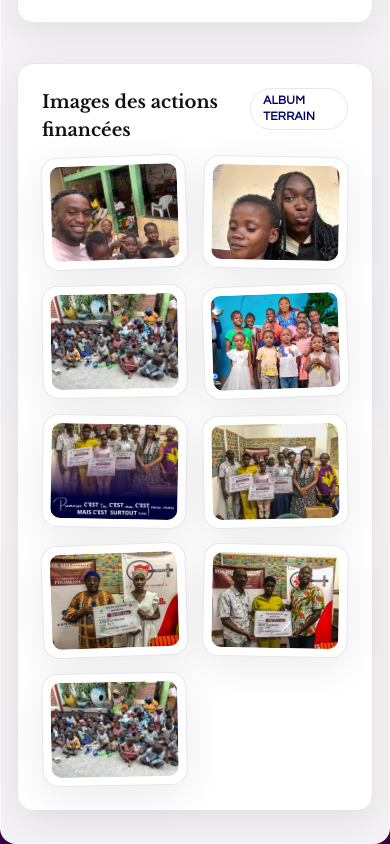
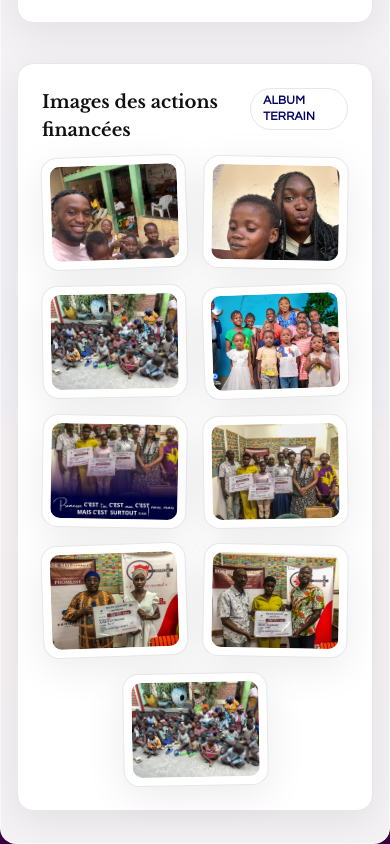
Before and after one commit to angeoo/promesse, a Next.js app: page /contact in a window 390 px wide. Shown: the part 1270-2114 px from the top of the page. Built offline with nearby package versions, Linux system fonts and the light colour scheme; no server answers; the database is empty.

Commit message:
feat: improved media manipulation on admin and front media responsivness

```diff
--- a/app/(site)/actions/page.tsx
+++ b/app/(site)/actions/page.tsx
@@ -26,8 +26,7 @@ const actions = [
 
 export default async function ActionsPage() {
   const mediaBySlot = await listPublishedMediaBySlotIds(
-    ["actions.gallery_field_photo", "actions.gallery_workshop_video", "actions.gallery_impact_chart"],
-    { includeSignedUrl: true, signedUrlExpiresInSeconds: 60 * 60 * 24 }
+    ["actions.gallery_field_photo", "actions.gallery_workshop_video", "actions.gallery_impact_chart"]
   );
 
   const fieldPhotoSrc =
--- a/app/(site)/actualites/page.tsx
+++ b/app/(site)/actualites/page.tsx
@@ -7,8 +7,7 @@ import { listPublishedMediaBySlotIds } from "@/lib/media";
 
 export default async function ActualitesPage() {
   const mediaBySlot = await listPublishedMediaBySlotIds(
-    ["actualites.mission_photo", "actualites.replay_video", "actualites.recent_data_chart"],
-    { includeSignedUrl: true, signedUrlExpiresInSeconds: 60 * 60 * 24 }
+    ["actualites.mission_photo", "actualites.replay_video", "actualites.recent_data_chart"]
   );
   const missionPhotoSrc =
     mediaBySlot["actualites.mission_photo"]?.kind === "image"
--- a/app/(site)/association/page.tsx
+++ b/app/(site)/association/page.tsx
@@ -15,10 +15,7 @@ const missions = [
 const valeurs = ["Amour", "Espoir", "Engagement", "Transparence", "Responsabilité", "Solidarité", "Dignité"];
 
 export default async function AssociationPage() {
-  const mediaBySlot = await listPublishedMediaBySlotIds(["association.president_video"], {
-    includeSignedUrl: true,
-    signedUrlExpiresInSeconds: 60 * 60 * 24
-  });
+  const mediaBySlot = await listPublishedMediaBySlotIds(["association.president_video"]);
   const presidentVideoSrc =
     mediaBySlot["association.president_video"]?.kind === "video"
       ? mediaBySlot["association.president_video"].url
--- a/app/(site)/contact/page.tsx
+++ b/app/(site)/contact/page.tsx
@@ -3,20 +3,32 @@ import { Button } from "@/components/ui/button";
 import { Card } from "@/components/ui/card";
 import { Input } from "@/components/ui/input";
 import { Text, Title } from "@/components/ui/typography";
+import { listPublishedMediaBySlotIds } from "@/lib/media";
 
-const terrainPhotos = [
-  "/dons/terrain/image00001.jpeg",
-  "/dons/terrain/image00002.jpeg",
-  "/dons/terrain/image00003.jpeg",
-  "/dons/terrain/image00004.jpeg",
-  "/dons/terrain/image00005.jpeg",
-  "/dons/terrain/image00006.jpeg",
-  "/dons/terrain/image00007.jpeg",
-  "/dons/terrain/image00008.jpeg",
-  "/dons/terrain/image00009.jpeg"
-];
+const contactAlbumSlots = [
+  { slotId: "contact.album.01", fallbackSrc: "/dons/terrain/image00001.jpeg" },
+  { slotId: "contact.album.02", fallbackSrc: "/dons/terrain/image00002.jpeg" },
+  { slotId: "contact.album.03", fallbackSrc: "/dons/terrain/image00003.jpeg" },
+  { slotId: "contact.album.04", fallbackSrc: "/dons/terrain/image00004.jpeg" },
+  { slotId: "contact.album.05", fallbackSrc: "/dons/terrain/image00005.jpeg" },
+  { slotId: "contact.album.06", fallbackSrc: "/dons/terrain/image00006.jpeg" },
+  { slotId: "contact.album.07", fallbackSrc: "/dons/terrain/image00007.jpeg" },
+  { slotId: "contact.album.08", fallbackSrc: "/dons/terrain/image00008.jpeg" },
+  { slotId: "contact.album.09", fallbackSrc: "/dons/terrain/image00009.jpeg" }
+] as const;
 
-export default function ContactPage() {
+export default async function ContactPage() {
+  const mediaBySlot = await listPublishedMediaBySlotIds(
+    contactAlbumSlots.map((item) => item.slotId)
+  );
+
+  const terrainPhotos = contactAlbumSlots.map((item, index) => ({
+    src:
+      mediaBySlot[item.slotId]?.kind === "image" ? mediaBySlot[item.slotId].url : item.fallbackSrc,
+    alt: `Photo terrain ${index + 1}`
+  }));
+  const isOddCount = terrainPhotos.length % 2 === 1;
+
   return (
     <div className="flex flex-col gap-10">
       <header className="flex flex-col gap-3">
@@ -60,11 +72,14 @@ export default function ContactPage() {
 
       <Card title="Images des actions financées" actions={<Badge tone="secondary">Album terrain</Badge>}>
         <div className="grid grid-cols-2 gap-4 md:grid-cols-3">
-          {terrainPhotos.map((src, index) => (
+          {terrainPhotos.map((photo, index) => (
             <figure
-              key={src}
+              key={photo.alt}
               className={[
                 "group relative overflow-hidden rounded-lg border border-border bg-white p-2 shadow-soft transition duration-300 hover:-translate-y-1 hover:rotate-0 hover:shadow-lg",
+                isOddCount && index === terrainPhotos.length - 1
+                  ? "col-span-2 w-full max-w-[calc((100%-1rem)/2)] justify-self-center md:col-span-1 md:max-w-none md:justify-self-auto"
+                  : "",
                 index % 3 === 0 ? "-rotate-2" : "",
                 index % 3 === 1 ? "rotate-1" : "",
                 index % 3 === 2 ? "-rotate-1" : ""
@@ -72,8 +87,8 @@ export default function ContactPage() {
             >
               <div className="relative aspect-[4/3] w-full overflow-hidden rounded-md">
                 <img
-                  src={src}
-                  alt={`Photo terrain ${index + 1}`}
+                  src={photo.src}
+                  alt={photo.alt}
                   loading="lazy"
                   className="absolute inset-0 h-full w-full object-cover transition duration-500 group-hover:scale-105"
                 />
--- a/app/(site)/page.tsx
+++ b/app/(site)/page.tsx
@@ -20,8 +20,7 @@ export default async function HomePage() {
       "home.gallery_video_main",
       "home.gallery_photo_workshop",
       "home.gallery_infographic"
-    ],
-    { includeSignedUrl: true, signedUrlExpiresInSeconds: 60 * 60 * 24 }
+    ]
   );
 
   const heroSrc =
--- a/app/(site)/partenariats/page.tsx
+++ b/app/(site)/partenariats/page.tsx
@@ -23,8 +23,7 @@ const partenariats = [
 
 export default async function PartenariatsPage() {
   const mediaBySlot = await listPublishedMediaBySlotIds(
-    ["partenariats.case_photo", "partenariats.pitch_video", "partenariats.shared_impact_chart"],
-    { includeSignedUrl: true, signedUrlExpiresInSeconds: 60 * 60 * 24 }
+    ["partenariats.case_photo", "partenariats.pitch_video", "partenariats.shared_impact_chart"]
   );
   const casePhotoSrc =
     mediaBySlot["partenariats.case_photo"]?.kind === "image"
--- a/app/(site)/programmes/page.tsx
+++ b/app/(site)/programmes/page.tsx
@@ -29,8 +29,7 @@ const programmes = [
 
 export default async function ProgrammesPage() {
   const mediaBySlot = await listPublishedMediaBySlotIds(
-    ["programmes.capsule", "programmes.training_photo", "programmes.impact_chart"],
-    { includeSignedUrl: true, signedUrlExpiresInSeconds: 60 * 60 * 24 }
+    ["programmes.capsule", "programmes.training_photo", "programmes.impact_chart"]
   );
 
   const capsuleMedia = mediaBySlot["programmes.capsule"];
--- a/app/(site)/ressources/page.tsx
+++ b/app/(site)/ressources/page.tsx
@@ -18,11 +18,7 @@ export default async function RessourcesPage() {
   let mediaBySlot = {} as Awaited<ReturnType<typeof listPublishedMediaBySlotIds>>;
   try {
     mediaBySlot = await listPublishedMediaBySlotIds(
-      ["ressources.capsule_video", "ressources.health_infographic", "ressources.workshop_gallery"],
-      {
-      includeSignedUrl: true,
-      signedUrlExpiresInSeconds: 60 * 60 * 24
-      }
+      ["ressources.capsule_video", "ressources.health_infographic", "ressources.workshop_gallery"]
     );
   } catch {
     mediaBySlot = {};
--- a/app/(site)/s-engager/page.tsx
+++ b/app/(site)/s-engager/page.tsx
@@ -25,10 +25,7 @@ const options = [
 ];
 
 export default async function SEngagerPage() {
-  const mediaBySlot = await listPublishedMediaBySlotIds(["s-engager.call_video"], {
-    includeSignedUrl: true,
-    signedUrlExpiresInSeconds: 60 * 60 * 24
-  });
+  const mediaBySlot = await listPublishedMediaBySlotIds(["s-engager.call_video"]);
   const callVideoSrc =
     mediaBySlot["s-engager.call_video"]?.kind === "video"
       ? mediaBySlot["s-engager.call_video"].url
--- a/lib/media-slots.ts
+++ b/lib/media-slots.ts
@@ -206,7 +206,25 @@ export const MEDIA_SLOTS: MediaSlot[] = [
     recommendedAspect: "1/1",
     acceptedKinds: ["image"],
     fallback: { kind: "image", tone: "chart", label: "Graphique actions" }
-  }
+  },
+  ...Array.from({ length: 9 }, (_, index) => {
+    const slotIndex = index + 1;
+    const padded = String(slotIndex).padStart(2, "0");
+    return {
+      id: `contact.album.${padded}`,
+      name: `Contact - Album terrain ${slotIndex}`,
+      page: "Contact",
+      description: `Image ${slotIndex} de l'album photo terrain.`,
+      recommendedAspect: "4/3" as const,
+      acceptedKinds: ["image"] as MediaKind[],
+      fallback: {
+        kind: "image" as const,
+        src: `/dons/terrain/image000${padded}.jpeg`,
+        tone: "photo" as const,
+        label: `Photo terrain ${slotIndex}`
+      }
+    };
+  })
 ];
 
 export function getMediaSlotById(slotId: string) {
--- a/lib/media.ts
+++ b/lib/media.ts
@@ -1,4 +1,5 @@
 import { ObjectId } from "mongodb";
+import { unstable_noStore as noStore } from "next/cache";
 import { getDb } from "@/lib/mongodb";
 import { getSignedReadUrl } from "@/lib/s3";
 import type { MediaAspectRatio } from "@/lib/media-slots";
@@ -113,6 +114,7 @@ export async function listPublishedMediaBySlotIds(
   slotIds: string[],
   options?: { includeSignedUrl?: boolean; signedUrlExpiresInSeconds?: number }
 ): Promise<Record<string, MediaAssetDTO>> {
+  noStore();
   if (slotIds.length === 0) return {};
   try {
     const db = await getDb();
```
Also changed, not shown: app/admin/media/page.tsx (+11 -4 lines), 1 other file (tests, documents, lock files or other folders).
